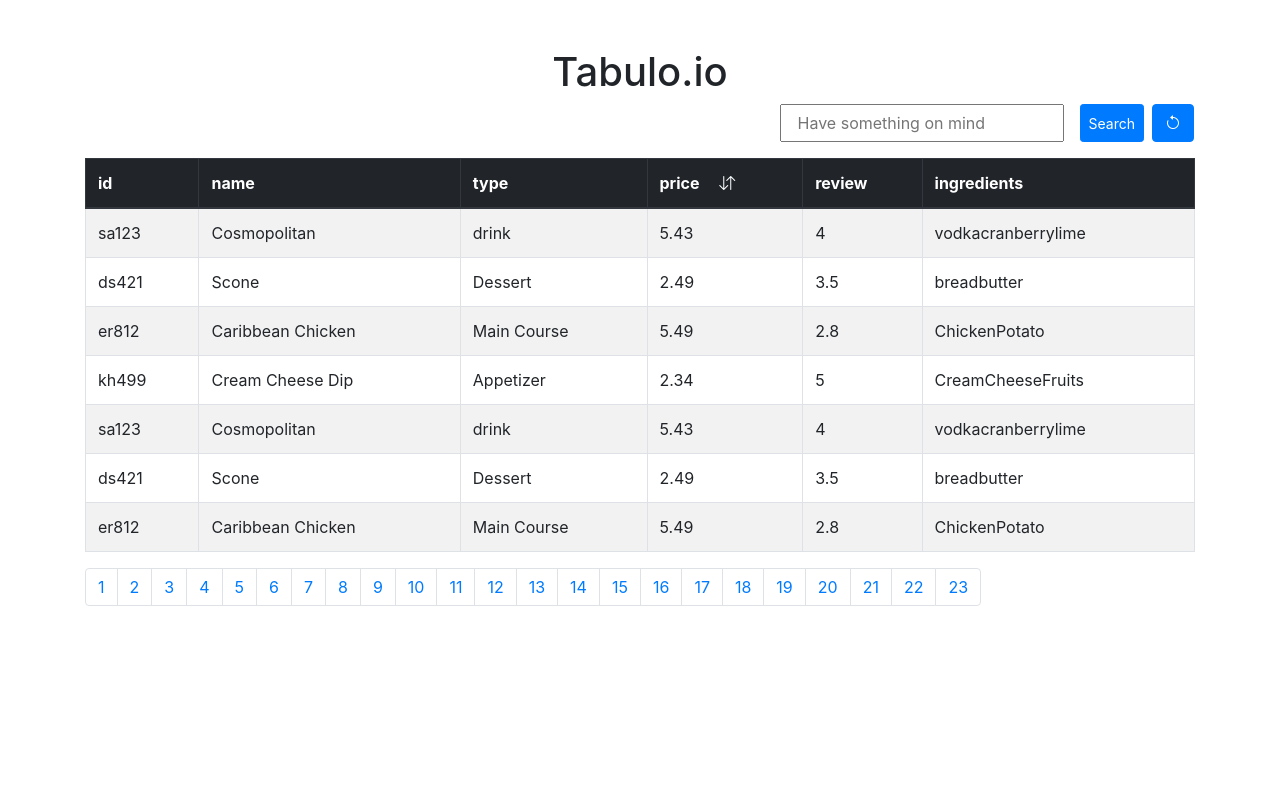
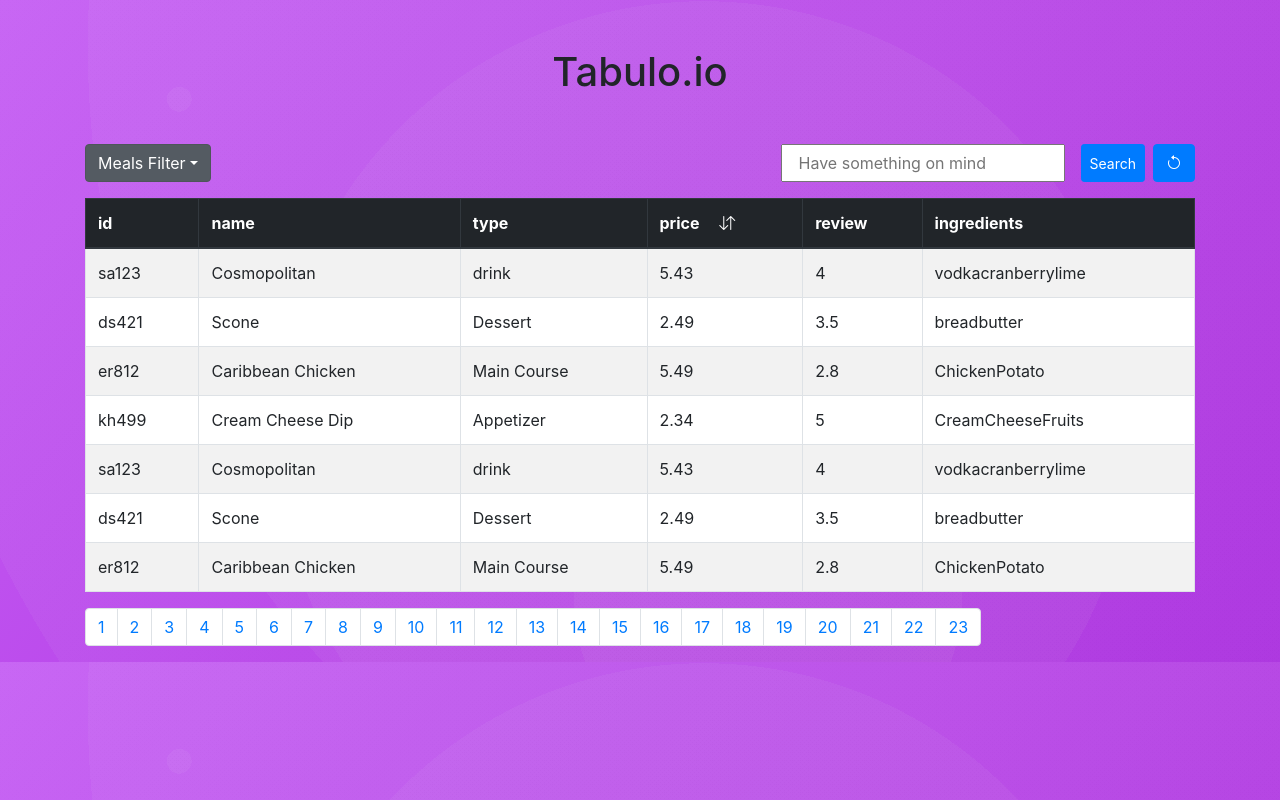
Before and after one commit to Sachin-Malik/Tabulo.io, a React (Create React App) app: page / in a window 1280 px wide. Built offline with nearby package versions, Linux system fonts and the light colour scheme.

Commit message:
Refactor + Meal Type Filter

```diff
--- a/public/index.html
+++ b/public/index.html
@@ -12,7 +12,7 @@
     <link rel="stylesheet" href="https://maxcdn.bootstrapcdn.com/bootstrap/4.0.0/css/bootstrap.min.css"
     integrity="sha384-Gn5384xqQ1aoWXA+058RXPxPg6fy4IWvTNh0E263XmFcJlSAwiGgFAW/dAiS6JXm"
     crossorigin="anonymous" />
-
+    <link rel="stylesheet" href="./main.css" />
     <link rel="stylesheet" href="https://cdn.jsdelivr.net/npm/bootstrap-icons@1.7.2/font/bootstrap-icons.css">
     <link rel="apple-touch-icon" href="%PUBLIC_URL%/logo192.png" />
     <!--
@@ -44,5 +44,10 @@
       To begin the development, run `npm start` or `yarn start`.
       To create a production bundle, use `npm run build` or `yarn build`.
     -->
+
+    <script src="https://code.jquery.com/jquery-3.2.1.slim.min.js" integrity="sha384-KJ3o2DKtIkvYIK3UENzmM7KCkRr/rE9/Qpg6aAZGJwFDMVNA/GpGFF93hXpG5KkN" crossorigin="anonymous"></script>
+    <script src="https://cdnjs.cloudflare.com/ajax/libs/popper.js/1.12.9/umd/popper.min.js" integrity="sha384-ApNbgh9B+Y1QKtv3Rn7W3mgPxhU9K/ScQsAP7hUibX39j7fakFPskvXusvfa0b4Q" crossorigin="anonymous"></script>
+    <script src="https://maxcdn.bootstrapcdn.com/bootstrap/4.0.0/js/bootstrap.min.js" integrity="sha384-JZR6Spejh4U02d8jOt6vLEHfe/JQGiRRSQQxSfFWpi1MquVdAyjUar5+76PVCmYl" crossorigin="anonymous"></script>
+  </body>
   </body>
 </html>
--- /dev/null
+++ b/public/main.css
@@ -0,0 +1,15 @@
+body{
+  background-image: radial-gradient(circle at 85% 1%, hsla(190,0%,93%,0.05) 0%, hsla(190,0%,93%,0.05) 96%,transparent 96%, transparent 100%),radial-gradient(circle at 14% 15%, hsla(190,0%,93%,0.05) 0%, hsla(190,0%,93%,0.05) 1%,transparent 1%, transparent 100%),radial-gradient(circle at 60% 90%, hsla(190,0%,93%,0.05) 0%, hsla(190,0%,93%,0.05) 20%,transparent 20%, transparent 100%),radial-gradient(circle at 79% 7%, hsla(190,0%,93%,0.05) 0%, hsla(190,0%,93%,0.05) 78%,transparent 78%, transparent 100%),radial-gradient(circle at 55% 65%, hsla(190,0%,93%,0.05) 0%, hsla(190,0%,93%,0.05) 52%,transparent 52%, transparent 100%),linear-gradient(311deg, rgb(168,37,222),rgb(198,96,244));
+}
+
+.sort-arrow:hover{
+    cursor: pointer;
+}
+
+.no-result{
+  background: url(./no_result.svg);
+  background-repeat: no-repeat;
+  background-position: center center;
+  height: 400px;
+
+}
--- a/src/App.js
+++ b/src/App.js
@@ -4,63 +4,82 @@ import Table from './Components/Table'
 import Items from './Items'
 import Pagination from './Components/Pagination'
 import FilterNav from './Components/FilterNav'
-import NoResult from './Components/NoResult';
+import NoResult from './Components/NoResult'
+import DropDownOptions from './optionList'
 
 function App() {
+
   const [currentPage,setCurrentPage]=useState(1);
   const [itemsPerPage,setItemsPerPate]=useState(7);
-  const [items,setItems]=useState(Items);
+  const [searchTerm,setSearchTerm]=useState('');
   const [sortOrder,setSortOrder]=useState(0);
+  const [checkBoxes,setCheckBoxes]=useState([true,true,true,true]);
 
-  //Get Current Items
+  const objMap = {};
+  for(let i=0;i<DropDownOptions.length;i++)
+    objMap[DropDownOptions[i]]=i;
+
+  var items=Items;
+
+  if(searchTerm!==''){
+    const res = [];
+    for(let i=0;i<items.length;i++){
+       if(items[i].name.toLowerCase().includes(searchTerm.toLowerCase()))
+       res.push(items[i]);
+    }
+    items=res;
+  }
+
+  //handle typefilter Change
+  const temp = [];
+  for(let i=0;i<items.length;i++){
+     if(checkBoxes[objMap[items[i].type]]===true){
+     temp.push(items[i]);
+     }
+  }
+  items=temp;
+
   const indexOfLastItem= currentPage*itemsPerPage;
   const indexOfFirstItem= indexOfLastItem-itemsPerPage;
   const currentItems = items.slice(indexOfFirstItem,indexOfLastItem);
+
 
   //change page
   const paginate = (pageNumber) => {
     setCurrentPage(pageNumber);
   }
 
-  const getSearchResult = (searchTerm)=>{
-     //get new result matching search term and then update items
-     console.log('This is search term'+searchTerm)
-     if(searchTerm==='') return;
+  const updateSearchTerm = (term)=>{
+    console.log(term+' query')
+     setSearchTerm(term);
+  }
 
-     const res = [];
-     for(let i=0;i<items.length;i++){
-        if(items[i].name.toLowerCase().includes(searchTerm.toLowerCase()))
-        res.push(items[i]);
-     }
-     setItems(res);
+  const updateCheckBoxes = (index)=>{
+      console.log(index+' clicked')
+      const newConfiguration=[];
+      for(let i=0;i<checkBoxes.length;i++){
+         newConfiguration.push(i===index?!checkBoxes[i]:checkBoxes[i])
+      }
+     setCheckBoxes(newConfiguration);
   }
 
   const sortPrices = () =>{
-        console.log('sort clicked');
        if(sortOrder===0){
           //sort ascending
           items.sort((a,b)=>(a.price<b.price)?1:-1);
-          setItems(items);
           setSortOrder(1);
        }else if(sortOrder===1){
          //sort descending
          items.sort((a,b)=>(a.price>b.price)?1:-1);
-         setItems(items);
          setSortOrder(0);
        }
   }
 
-  const resetSearch = () => {
-    console.log('reset clicked')
-
-    setItems(Items);
-  }
-
   return (
     <div className="container">
-      <h1 className="mt-5 text-center">Tabulo.io</h1>
-       <FilterNav search={getSearchResult} resetSearch={resetSearch}/>
-       {items.length!==0?<Table items={currentItems} sortPrices={sortPrices}/>:null}
+      <h1 className="my-5 text-center">Tabulo.io</h1>
+       <FilterNav checkBoxClicked={updateCheckBoxes} checkBoxes={checkBoxes} updateSearch={updateSearchTerm}/>
+       {items.length!==0?<Table items={currentItems}  sortPrices={sortPrices}/>:null}
        {items.length!==0?<Pagination itemsPerPage={itemsPerPage} totalItems={items.length} paginate={paginate}/>:
         <NoResult />}
     </div>
--- /dev/null
+++ b/src/Components/DropDown.js
@@ -0,0 +1,26 @@
+import React from 'react'
+import optionList from '../optionList'
+
+function DropDown({checkBoxClicked,checkBoxes}) {
+    return (
+        <div className='col'>
+        <div className='row justify-content-start'>
+        <div className="dropdown show">
+        <a className="btn btn-secondary dropdown-toggle" href="!#" role="button" id="dropdownMenuLink" data-toggle="dropdown" aria-haspopup="true" aria-expanded="false">
+          Meals Filter
+        </a>
+
+        <div className="dropdown-menu" aria-labelledby="dropdownMenuLink">
+          {optionList.map((item,id)=>{
+             return (<a key={id} className='dropdown-item' href='!#'>
+             <input type="checkbox" checked={checkBoxes[id]} onChange={()=>checkBoxClicked(id)}/> {item}
+             </a>)
+          })}
+        </div>
+      </div>
+      </div>
+      </div>
+    )
+}
+
+export default DropDown
--- a/src/Components/FilterNav.js
+++ b/src/Components/FilterNav.js
@@ -1,11 +1,13 @@
 import React from 'react'
 import SearchBar from './SearchBar'
-function FilterNav({search,resetSearch}) {
+import TypeFilter from './TypeFilter'
 
+function FilterNav({checkBoxClicked,checkBoxes,updateSearch}) {
 
     return (
-        <div className='row float-right mr-2 mb-3'>
-            <SearchBar search={search} resetSearch={resetSearch} />
+        <div className='row mx-0 mb-3'>
+            <TypeFilter checkBoxClicked={checkBoxClicked} checkBoxes={checkBoxes} />
+            <SearchBar updateSearch={updateSearch} />
         </div>
     )
 }
--- a/src/Components/NoResult.js
+++ b/src/Components/NoResult.js
@@ -2,8 +2,13 @@ import React from 'react'
 
 function NoResult() {
     return (
-        <div className='tex-center'>
-            <h4 className='text-center m-5'>NO RESULT</h4>
+        <div >
+            <p className='text-center m-5'>Oops... looks like we don't have that.</p>
+            <div className='row justify-content-center'>
+            <div className='col-6 text-center'>
+              <div className="mx-auto no-result "></div>
+            </div>
+            </div>
         </div>
     )
 }
--- a/src/Components/SearchBar.js
+++ b/src/Components/SearchBar.js
@@ -1,30 +1,27 @@
 import React,{useState} from 'react'
 
-function SearchBar({search,resetSearch}) {
+function SearchBar({updateSearch}) {
     const [searchTerm,setSearchTerm]=useState('');
 
     const handleSearchTermChange=(event)=>{
+        console.log(event.target.value);
         setSearchTerm(event.target.value);
     }
 
-    const handleOnSubmitForSearch=()=>{
-        const term=searchTerm;
-        setSearchTerm('');
-        search(term);
-    }
-
     return (
-        <div className='row'>
+        <div className='col'>
+        <div className='row justify-content-end'>
             <input type='text' className='mr-2 px-3'
                 value={searchTerm}
                 onChange={handleSearchTermChange}
                 placeholder='Have something on mind'
             />
             <button type='button'
-                className=' btn btn-sm btn-primary mx-2'
-                onClick={handleOnSubmitForSearch}
+                className=' btn btn-sm btn-primary ml-2'
+                onClick={()=>updateSearch(searchTerm)}
                 >Search</button>
-            <button className="btn btn-primary mr-2"> <i onClick={resetSearch} className="bi bi-arrow-counterclockwise fa-5x"></i></button>
+            <button className="btn btn-primary ml-2"> <i className="bi bi-arrow-counterclockwise fa-5x"></i></button>
+        </div>
         </div>
     )
 }
--- a/src/Components/Table.js
+++ b/src/Components/Table.js
@@ -2,11 +2,11 @@ import React from 'react'
 import TableHeading from './TableHeading';
 import TableBody from './TableBody';
 
-function Table(props) {
+function Table({items,sortPrices}) {
     return (
         <table className='table table-striped table-bordered table-hover'>
-            <TableHeading headings={props.items[0]} sortPrices={props.sortPrices}/>
-            <TableBody items={props.items}/>
+            <TableHeading headings={items[0]} sortPrices={sortPrices}/>
+            <TableBody items={items} />
         </table>
     )
 }
--- a/src/Components/TableHeading.js
+++ b/src/Components/TableHeading.js
@@ -6,7 +6,7 @@ function TableHeading({headings,sortPrices}) {
       <thead className='thead-dark'>
           <tr>
             {heading.map((colHead,id)=>{
-            return <th key={id} scope="col">{colHead} {colHead==='price'?<i onClick={sortPrices} className="bi bi-arrow-down-up ml-3"></i>:null}</th>
+            return <th key={id} scope="col">{colHead} {colHead==='price'?<i onClick={sortPrices} className="sort-arrow bi bi-arrow-down-up ml-3"></i>:null}</th>
             })}
           </tr>
       </thead>
--- /dev/null
+++ b/src/Components/TypeFilter.js
@@ -0,0 +1,10 @@
+import React from 'react'
+import DropDown from './DropDown'
+function TypeFilter({checkBoxClicked,checkBoxes}) {
+
+    return (
+       <DropDown checkBoxClicked={checkBoxClicked} checkBoxes={checkBoxes}/>
+    )
+}
+
+export default TypeFilter
--- /dev/null
+++ b/src/optionList.js
@@ -0,0 +1,3 @@
+const optionList = ['drink','Dessert','Appetizer','Main Course'];
+
+export default optionList
```
Also changed, not shown: src/Components/TableBody.js (+6 -8 lines), public/no_result.svg (added).
